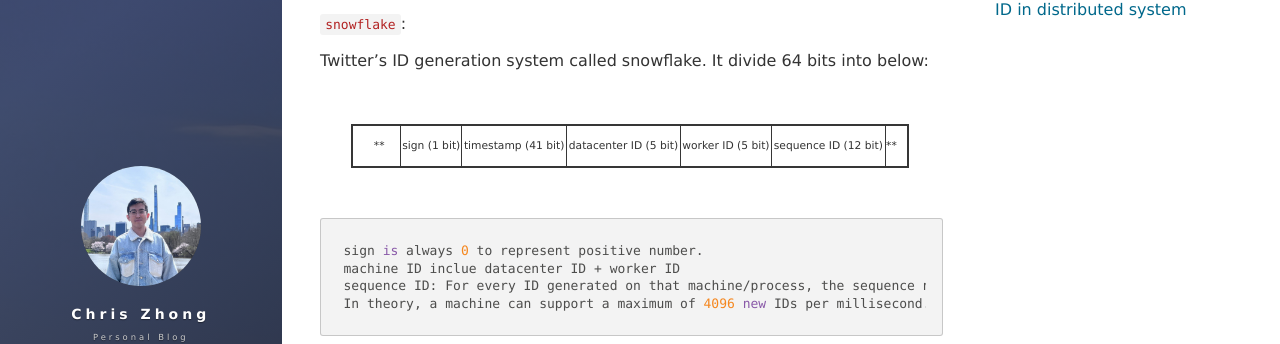
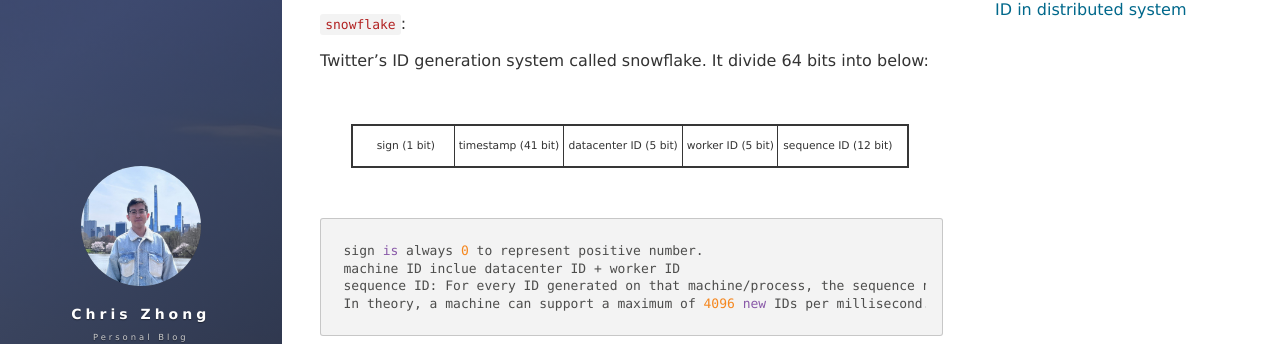
Before and after one commit to ChrisZZhong/chriszzhong.github.io, a Jekyll site: the page built from _posts/2025-04-15-system-design-basic-unique-ID-generation.md, in a window 1280 px wide and 900 px high, scrolled down 1084 px. Shown: the part 121-465 px from the top of the window. Built offline with Jekyll 4.4.1, drawn with Linux system fonts in a browser that asks for light colours; nearby versions of some CDN libraries; comment, search, counter and statistics services are not loaded.

````diff
--- a/_posts/2025-04-15-system-design-basic-unique-ID-generation.md
+++ b/_posts/2025-04-15-system-design-basic-unique-ID-generation.md
@@ -53,7 +53,7 @@ Cons:
 
 Twitter's ID generation system called snowflake. It divide 64 bits into below:
 
-**| sign (1 bit) | timestamp (41 bit) | datacenter ID (5 bit) | worker ID (5 bit) | sequence ID (12 bit) |**
+| sign (1 bit) | timestamp (41 bit) | datacenter ID (5 bit) | worker ID (5 bit) | sequence ID (12 bit) |
 
 ```text
 sign is always 0 to represent positive number.
````
